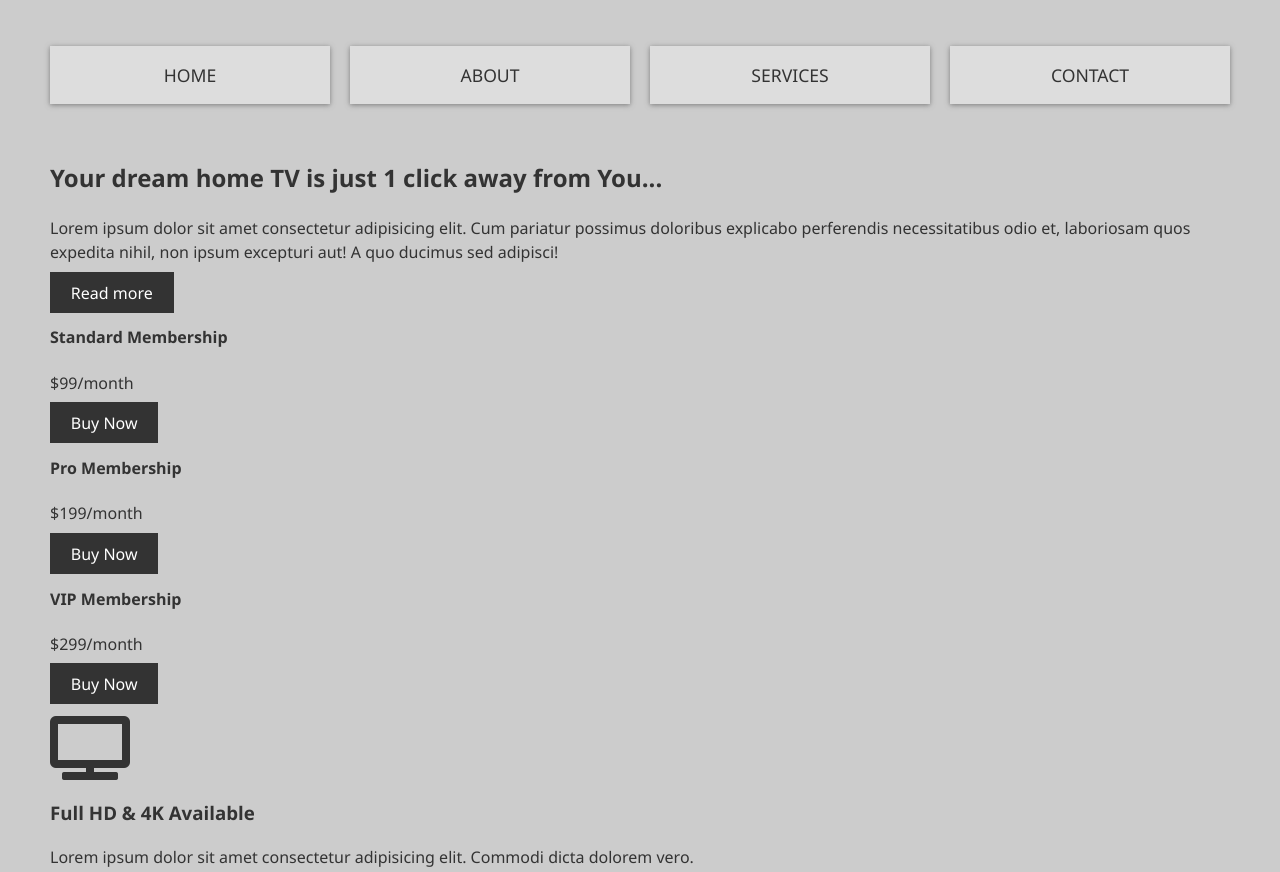
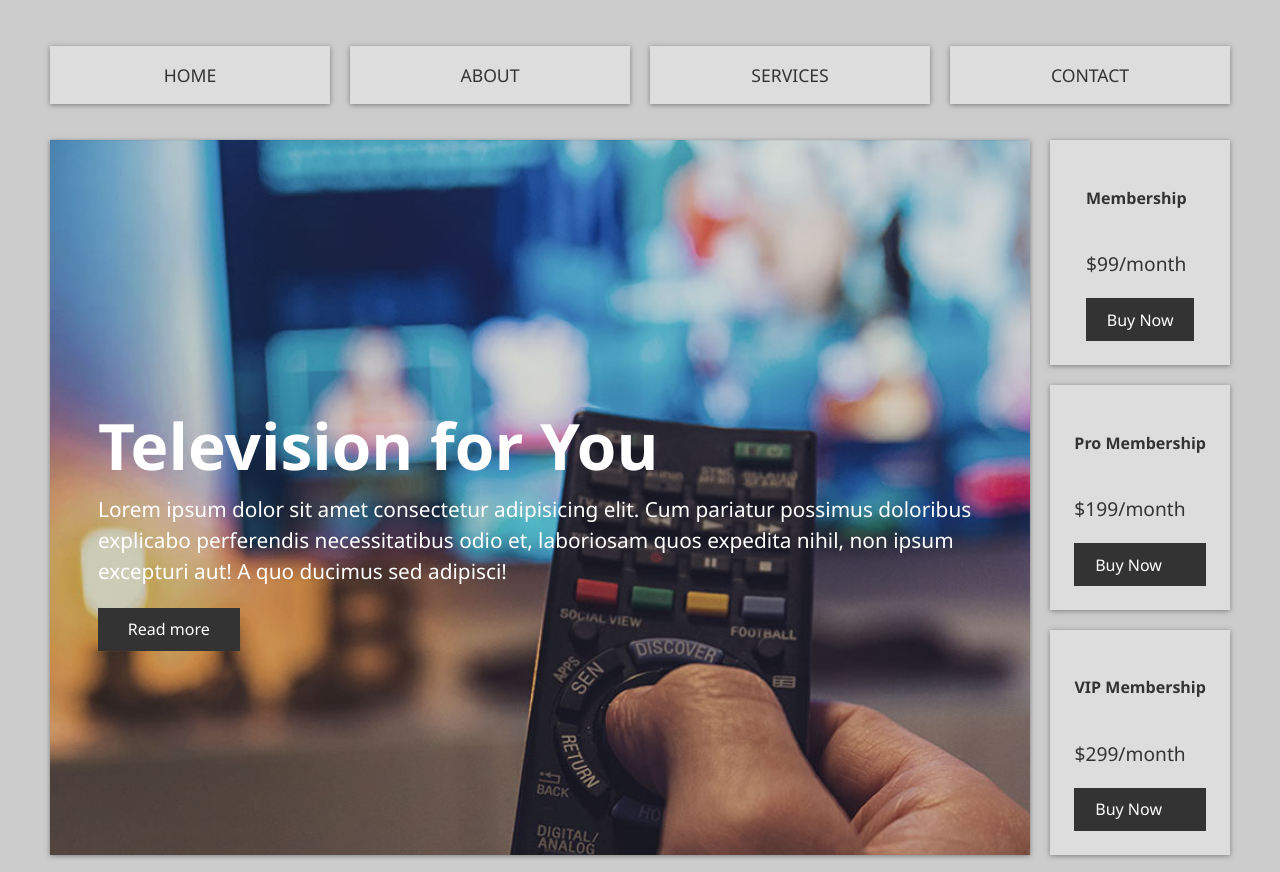
Before and after one commit to dev2theworld/flixnet_tv, a plain HTML site: page index.html in a window 1280 px wide. Shown: the top 872 px of the page. Drawn offline with Linux system fonts and the light colour scheme.

Commit message:
Top section styled + img added

```diff
--- a/index.html
+++ b/index.html
@@ -19,12 +19,12 @@
     </nav>
     <section class="top">
       <header class="top-header">
-        <h1>Your dream home TV is just 1 click away from You...</h1>
+        <h1>Television for You</h1>
         <p>Lorem ipsum dolor sit amet consectetur adipisicing elit. Cum pariatur possimus doloribus explicabo perferendis necessitatibus odio et, laboriosam quos expedita nihil, non ipsum excepturi aut! A quo ducimus sed adipisci!</p>
         <a href="#" class="btn">Read more</a>
       </header>
       <div class="top-box top-box-a">
-        <h4>Standard Membership</h4>
+        <h4>Membership</h4>
         <p class="price">$99/month</p>
         <a href="#" class="btn">Buy Now</a>
       </div>
--- /dev/null
+++ b/scss/_landing.scss
@@ -0,0 +1,63 @@
+.top {
+  display: grid;
+  gap: 20px;
+  grid-template-areas:
+    'top-header top-header top-box-a'
+    'top-header top-header top-box-b'
+    'top-header top-header top-box-c';
+
+  &-header {
+    grid-area: top-header;
+    min-height: 400px;
+    background: url(../img/mid.jpg);
+    background-size: cover;
+    background-position: center;
+    padding: 3rem;
+    color: $light-color;
+    display: flex;
+    flex-direction: column;
+
+    justify-content: center;
+    box-shadow: $shadow;
+
+    h1 {
+      font-size: 4rem;
+      margin-bottom: 0;
+    }
+
+    p {
+      font-size: 1.3rem;
+      margin-top: 0;
+    }
+
+    a {
+      width: 100px;
+      text-align: center;
+    }
+  }
+
+  &-box {
+    background-color: $primary-color;
+    display: grid;
+    align-items: center;
+    justify-content: center;
+    padding: 1.5rem;
+    box-shadow: $shadow;
+
+    .price {
+      font-size: 1.2rem;
+    }
+  }
+
+  &-box-a {
+    grid-area: top-box-a;
+  }
+
+  &-box-b {
+    grid-area: top-box-b;
+  }
+
+  &-box-c {
+    grid-area: top-box-c;
+  }
+}
--- a/scss/main.scss
+++ b/scss/main.scss
@@ -1,3 +1,4 @@
 @import 'reset';
 @import 'config';
 @import 'nav';
+@import 'landing';
```
Also changed, not shown: css/main.css, img/mid.jpg (added), 1 other file.
